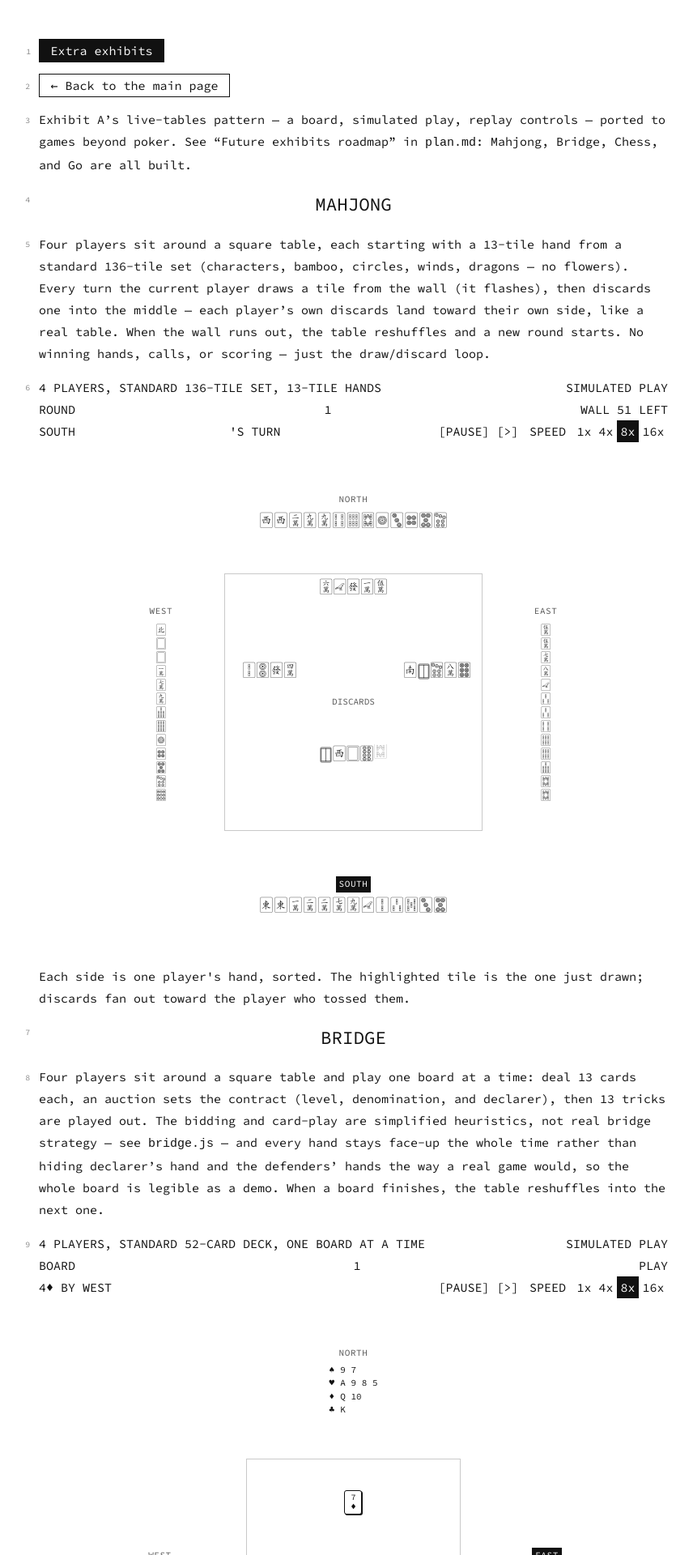
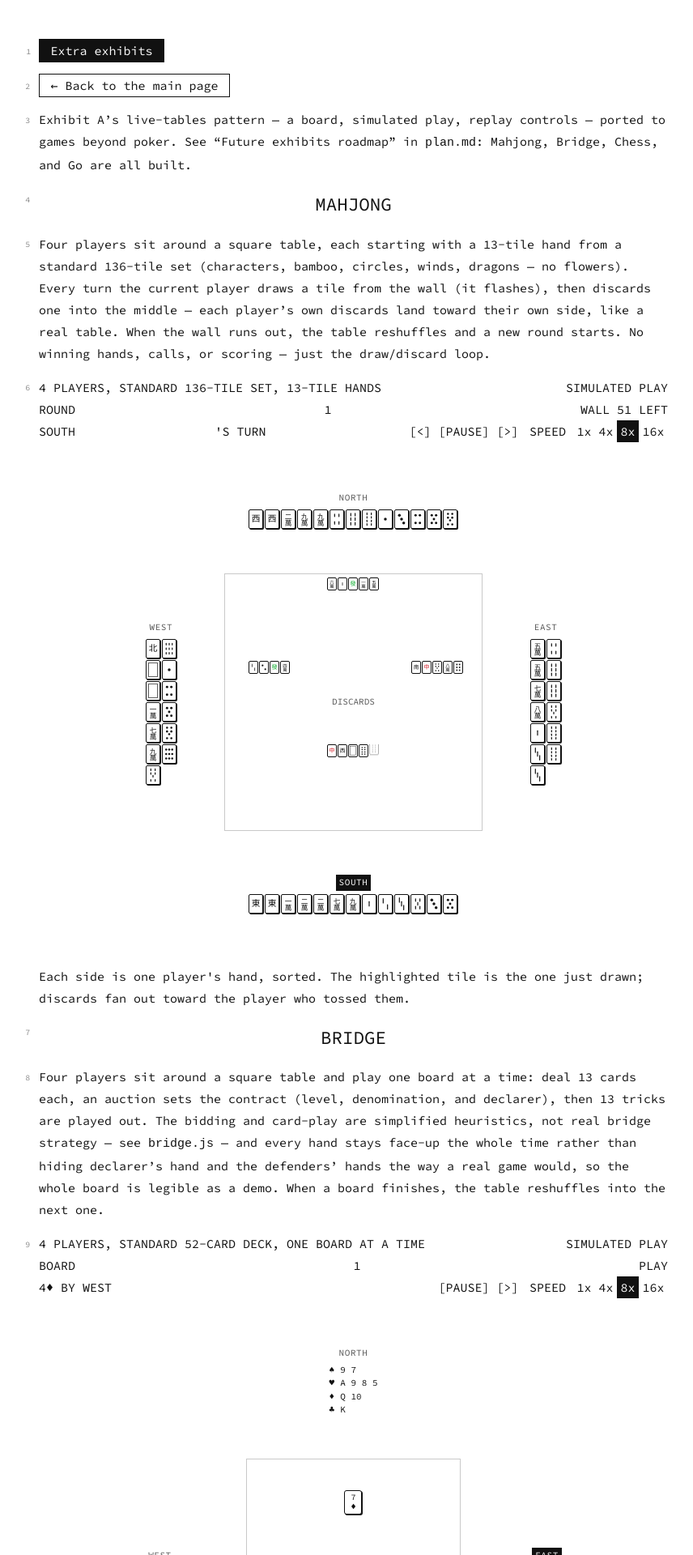
Before and after one commit to MrPoloGit/jekyll-teletype, a Jekyll site: the page built from extra-exhibit.md, in a window 1280 px wide. Shown: the top 1920 px of the page at 81% size, without its empty margins (223-1079 px from the left). Built offline with Jekyll 4.4.1, drawn with Linux system fonts in a browser that asks for light colours; part of the change alters nothing that is shown.

Commit message:
Changes to mahjong tiles to not be ascii, added previous step to extra exhibits

```diff
--- a/assets/css/extra-exhibits.css
+++ b/assets/css/extra-exhibits.css
@@ -38,25 +38,34 @@
 .extra-mahjong .mj-side.n .mj-hand, .extra-mahjong .mj-side.s .mj-hand {
   flex-direction: row; flex-wrap: wrap; justify-content: center; max-width: 100%;
 }
-.extra-mahjong .mj-side.e .mj-hand, .extra-mahjong .mj-side.w .mj-hand { flex-direction: column; align-items: center; }
-.extra-mahjong .tile { font-size: 20px; line-height: 1; }
-.extra-mahjong .mj-side.e .tile, .extra-mahjong .mj-side.w .tile { font-size: 15px; }
-/* The red dragon is a hand-drawn SVG, not a font glyph (see mahjong.js) —
-   sized/aligned in em so it tracks the other tiles' font-size. A font-metric
-   measurement (PIL against Apple Symbols.ttf) turned out unreliable as a
-   source of truth here, so this is tuned by eye against screenshots of the
-   real glyphs on the actual page instead. The real tiles' boxes sit flush
-   against their neighbors with no extra gap of their own, so this one
-   relies on .mj-hand's flex `gap` too instead of adding its own margin.
-   IMPORTANT: width:height here must stay at the SVG's own viewBox ratio
-   (24:32 = 0.75). Mismatching them doesn't stretch the art (SVG's default
-   preserveAspectRatio scales it uniformly) — it letterboxes, leaving blank
-   space inside the box on whichever axis isn't the binding constraint. The
-   last few rounds of "too much space on the sides" were this, not the
-   inner-shape padding in mahjong.js. */
-.extra-mahjong .tile.rd svg { display: inline-block; width: .75em; height: 1em; vertical-align: -.3em; }
-.extra-mahjong .tile.new { animation: extra-mahjong-deal .15s steps(3); }
-.extra-mahjong .tile.toss { animation: extra-mahjong-deal .15s steps(3); }
+/* Same tile size/shape as the N/S rows (below) — east/west used to render
+   noticeably smaller, which read as two different tile designs depending
+   on which side of the table they were on. Wrapping into columns (instead
+   of one tall single column, or shrinking the tiles) is what keeps 14 of
+   them inside the side's share of the table without needing a second,
+   smaller tile size: height caps each column at ~7 tiles tall, then a new
+   column starts beside it. */
+.extra-mahjong .mj-side.e .mj-hand, .extra-mahjong .mj-side.w .mj-hand {
+  flex-direction: column; flex-wrap: wrap; align-content: center; justify-content: flex-start; max-height: 190px;
+}
+/* Every tile is a small bordered box containing a hand-built SVG icon (see
+   mahjong.js's pinIcon/souIcon/manIcon/windIcon/dragonIcon) — the same
+   `.cd`-style box the poker/bridge exhibits use for cards, now with a real
+   per-suit design (pin = dots, sou = bamboo bars, man = a big numeral)
+   instead of a Unicode glyph, so there's no font/emoji-presentation risk
+   left to tune for any of the 34 tile kinds (that was the entire red
+   dragon saga: see plan.md) — dragon/suit colors are plain SVG fills, not
+   a font dependency of any kind. One size for every hand regardless of
+   which side of the table it's on — see the column-wrap rule above for how
+   east/west fit the same size tiles. */
+.extra-mahjong .mj-tile {
+  display: inline-flex; align-items: center; justify-content: center;
+  width: 18px; height: 24px; border: 1px solid var(--ink); border-radius: 2px;
+  background: var(--paper); box-shadow: 1px 1px 0 var(--ink);
+}
+.extra-mahjong .mj-tile svg { width: 100%; height: 100%; display: block; }
+.extra-mahjong .mj-tile.new { animation: extra-mahjong-deal .15s steps(3); }
+.extra-mahjong .mj-tile.toss { animation: extra-mahjong-deal .15s steps(3); }
 @keyframes extra-mahjong-deal { from { transform: translateY(-4px); opacity: 0; } }
 
 .extra-mahjong .mj-mid {
@@ -67,8 +76,12 @@
 }
 .extra-mahjong .mj-dis {
   display: flex; flex-wrap: wrap; align-content: flex-start; justify-content: center;
-  gap: 1px; font-size: 13px; min-width: 0; min-height: 0; overflow: hidden;
+  gap: 1px; min-width: 0; min-height: 0; overflow: hidden;
 }
+/* Smaller still: a discard pile can hold far more tiles than any one hand
+   (up to ~17 per seat across a round), in a quarter of the already-small
+   center area. */
+.extra-mahjong .mj-dis .mj-tile { width: 12px; height: 16px; box-shadow: none; }
 .extra-mahjong .mj-dis.n { grid-area: dn; }
 .extra-mahjong .mj-dis.s { grid-area: ds; }
 .extra-mahjong .mj-dis.e { grid-area: de; }
@@ -77,15 +90,16 @@
 
 @media (max-width: 680px) {
   .extra-mahjong .mj-fig { max-width: 420px; }
-  .extra-mahjong .tile { font-size: 15px; }
-  .extra-mahjong .mj-side.e .tile, .extra-mahjong .mj-side.w .tile { font-size: 12px; }
-  .extra-mahjong .mj-dis { font-size: 10px; }
+  .extra-mahjong .mj-tile { width: 16px; height: 21px; }
+  .extra-mahjong .mj-side.e .mj-hand, .extra-mahjong .mj-side.w .mj-hand { max-height: 160px; }
+  .extra-mahjong .mj-dis .mj-tile { width: 10px; height: 13px; }
 }
-@media (prefers-reduced-motion: reduce) { .extra-mahjong .tile.new, .extra-mahjong .tile.toss { animation: none; } }
+@media (prefers-reduced-motion: reduce) { .extra-mahjong .mj-tile.new, .extra-mahjong .mj-tile.toss { animation: none; } }
 @media (forced-colors: active) {
   .extra-mahjong button.t[aria-pressed="true"], .extra-mahjong .mj-side.turn .mj-lbl, .extra-mahjong .mj-side.win .mj-lbl {
     forced-color-adjust: none; background: Highlight; color: HighlightText;
   }
+  .extra-mahjong .mj-tile svg * { forced-color-adjust: none; fill: CanvasText; stroke: CanvasText; }
 }
 
 /* ---- Bridge: four hands around a square table, same grid pattern as .extra-mahjong
--- a/assets/js/exhibits/mahjong.js
+++ b/assets/js/exhibits/mahjong.js
@@ -18,34 +18,111 @@
 // Markup it expects (see extra-exhibit.md): a <section id="mj"> containing
 // #mj-table (figure) with four #mj-side-{n,e,s,w} (each wrapping a .mj-lbl
 // and #mj-h-{n,e,s,w}) and four #mj-d-{n,e,s,w} discard piles, #mj-turn,
-// #mj-wall, #mj-round, #mj-play, #mj-next, and [data-speed] buttons.
+// #mj-wall, #mj-round, #mj-play, #mj-back, #mj-next, and [data-speed] buttons.
 (() => {
   "use strict";
 
-  // Unicode's Mahjong Tiles block happens to lay out exactly the 34 tile
-  // kinds this needs (no flowers/seasons) as 34 consecutive code points:
-  // U+1F000-1F003 winds (E S W N), U+1F004-1F006 dragons (red/green/white),
-  // U+1F007-1F00F characters 1-9, U+1F010-1F018 bamboo 1-9, U+1F019-1F021
-  // circles 1-9 — so the glyph for tile type t is just code point 0x1F000+t.
-  // The red dragon (U+1F004) is the one tile in this block Unicode marks
-  // Emoji_Presentation=Yes by default, so most fonts draw it as a colorful
-  // image while its 33 neighbors stay plain monochrome glyphs from the same
-  // symbol font — two attempts at a text substitute (a CJK "中", then a
-  // U+FE0E text-presentation request on the same code point) both still
-  // came out looking wrong in practice. Fixed for real by not depending on
-  // any font for this one tile at all: a small hand-drawn inline SVG below,
-  // styled like the other glyphs' tile-with-a-mark look (outline + a simple
-  // center stroke standing in for 中, the character on a real red dragon
-  // tile) and colored with currentColor/var(--paper) so it inverts correctly
-  // in a ::: screen ::: block exactly like the rest of the theme's icons.
+  // Tiles are drawn as small bordered boxes containing a hand-built SVG
+  // icon — the suits get real pip-style designs (pin = dots, sou = bamboo
+  // sticks, man = a big numeral), not just a text abbreviation — rather
+  // than any Unicode glyph block. The Mahjong Tiles block (U+1F000-1F021)
+  // was tried first; its red dragon character defaults to emoji
+  // presentation in most fonts while its 33 neighbors don't, and multiple
+  // font-based/SVG-icon fixes for just that one tile each took several
+  // rounds to get right (see plan.md). Rather than keep patching a single
+  // glyph, every tile here now avoids Unicode symbol blocks entirely —
+  // circles/bars are plain SVG shapes, numerals are plain digits set with
+  // an SVG <text> (which inherits the page's own monospace font, same as
+  // any other text here, so still zero font-coverage risk).
   const N_TYPES = 34;
-  const GLYPH = Array.from({ length: N_TYPES }, (_, t) => String.fromCodePoint(0x1f000 + t));
-  const RED_DRAGON = 4;
-  const RED_DRAGON_ICON = '<svg viewBox="0 0 24 32" aria-hidden="true" focusable="false">' +
-    '<rect x="1.5" y="1.5" width="21" height="29" rx="2" fill="var(--paper)" stroke="currentColor" stroke-width=".95"/>' +
-    '<rect x="3" y="3.5" width="18" height="25" fill="none" stroke="currentColor" stroke-width=".95"/>' +
-    '<line x1="12" y1="3" x2="12" y2="29" stroke="currentColor" stroke-width=".95"/>' +
-    '</svg>';
+  // Still used as each tile's accessible name (aria-label) even though the
+  // visible content is now an icon, not text.
+  const LABELS = [
+    "East wind", "South wind", "West wind", "North wind",
+    "Red dragon", "Green dragon", "White dragon",
+    ...Array.from({ length: 9 }, (_, i) => (i + 1) + " characters"),
+    ...Array.from({ length: 9 }, (_, i) => (i + 1) + " bamboo"),
+    ...Array.from({ length: 9 }, (_, i) => (i + 1) + " circles"),
+  ];
+
+  // Dice/card-style pip layouts (fractional x,y within the tile), shared by
+  // both suits that show "N marks" (pin's dots, sou's sticks) — not the
+  // exact traditional arrangement for every number, but a systematic,
+  // recognizable "this many" layout, same spirit as the simplified rule set
+  // elsewhere in this file.
+  const PIPS = {
+    1: [[.5, .5]],
+    2: [[.3, .3], [.7, .7]],
+    3: [[.3, .25], [.5, .5], [.7, .75]],
+    4: [[.3, .25], [.7, .25], [.3, .75], [.7, .75]],
+    5: [[.3, .25], [.7, .25], [.5, .5], [.3, .75], [.7, .75]],
+    6: [[.3, .2], [.7, .2], [.3, .5], [.7, .5], [.3, .8], [.7, .8]],
+    7: [[.3, .15], [.7, .15], [.3, .4], [.7, .4], [.5, .58], [.3, .85], [.7, .85]],
+    8: [[.3, .15], [.7, .15], [.3, .38], [.7, .38], [.3, .62], [.7, .62], [.3, .85], [.7, .85]],
+    9: [[.22, .2], [.5, .2], [.78, .2], [.22, .5], [.5, .5], [.78, .5], [.22, .8], [.5, .8], [.78, .8]],
+  };
+  const TILE_W = 24, TILE_H = 32; // SVG viewBox units for every tile icon below
+  const svgOpen = `viewBox="0 0 ${TILE_W} ${TILE_H}" aria-hidden="true" focusable="false"`;
+
+  // Pin (circles): N filled dots.
+  function pinIcon(n) {
+    const r = n <= 3 ? 2.6 : n <= 6 ? 2.2 : 1.9;
+    const dots = PIPS[n].map(([fx, fy]) =>
+      `<circle cx="${(2 + fx * (TILE_W - 4)).toFixed(1)}" cy="${(2 + fy * (TILE_H - 4)).toFixed(1)}" r="${r}" fill="currentColor"/>`
+    ).join("");
+    return `<svg ${svgOpen}>${dots}</svg>`;
+  }
+  // Sou (bamboo): N short vertical bars, same layout as pin's dots.
+  function souIcon(n) {
+    // Thinner and noticeably longer than a pin dot (so the two suits read
+    // as "sticks" vs "circles" at a glance, not just "big dot vs small
+    // dot") — capped per tier so denser layouts (7-9, stacked closer
+    // together) don't let adjacent bars touch or merge.
+    const w = 1.8, h = n <= 3 ? 10 : n <= 6 ? 6.5 : 4.8;
+    const bars = PIPS[n].map(([fx, fy]) => {
+      const cx = 2 + fx * (TILE_W - 4), cy = 2 + fy * (TILE_H - 4);
+      return `<rect x="${(cx - w / 2).toFixed(1)}" y="${(cy - h / 2).toFixed(1)}" width="${w}" height="${h}" rx="1" fill="currentColor"/>`;
+    }).join("");
+    return `<svg ${svgOpen}>${bars}</svg>`;
+  }
+  // Man (characters): the real pair printed on a physical tile — a big
+  // Chinese numeral over 萬 ("ten thousand", what gives the suit its
+  // Western name "characters"/"wan"). Earlier version stood in with an
+  // Arabic numeral + "WAN" to avoid any CJK text; now that every tile is
+  // its own self-contained SVG (not a glyph expected to match 33 neighbors
+  // from one shared font, which is what made the Mahjong Tiles block's
+  // inconsistent coverage a problem in the first place), a CJK fallback
+  // font for just this text is no longer a mismatch risk — there's nothing
+  // adjacent it needs to match anymore. CJK Unified Ideographs is also a
+  // universally-covered block (every OS ships a CJK font), nothing like
+  // the sparse symbol block the red dragon saga was about.
+  const CN_NUM = ["一", "二", "三", "四", "五", "六", "七", "八", "九"];
+  function manIcon(n) {
+    return `<svg ${svgOpen}>` +
+      `<text x="${TILE_W / 2}" y="13" text-anchor="middle" dominant-baseline="middle" font-size="13" fill="currentColor">${CN_NUM[n - 1]}</text>` +
+      `<text x="${TILE_W / 2}" y="25" text-anchor="middle" dominant-baseline="middle" font-size="13" fill="currentColor">萬</text>` +
+      `</svg>`;
+  }
+  function windIcon(char) {
+    return `<svg ${svgOpen}><text x="${TILE_W / 2}" y="${TILE_H / 2 + 1}" text-anchor="middle" dominant-baseline="middle" font-size="16" fill="currentColor">${char}</text></svg>`;
+  }
+  // Dragons: the real characters (中/發), in their traditional red/green
+  // ink, same reasoning as manIcon above. White stays blank — real white
+  // dragon tiles usually are too, often with just a plain frame.
+  function dragonIcon(t) {
+    if (t === 6) return `<svg ${svgOpen}><rect x="4" y="3" width="${TILE_W - 8}" height="${TILE_H - 6}" fill="none" stroke="var(--ink)" stroke-width="1"/></svg>`;
+    const char = t === 4 ? "中" : "發";
+    const color = t === 4 ? "var(--red)" : "var(--green)";
+    return `<svg ${svgOpen}><text x="${TILE_W / 2}" y="${TILE_H / 2 + 1}" text-anchor="middle" dominant-baseline="middle" font-size="17" fill="${color}">${char}</text></svg>`;
+  }
+  function tileIcon(t) {
+    if (t <= 3) return windIcon("東南西北"[t]);
+    if (t <= 6) return dragonIcon(t);
+    if (t <= 15) return manIcon(t - 6);
+    if (t <= 24) return souIcon(t - 15);
+    return pinIcon(t - 24);
+  }
+
   const SIDES = ["n", "e", "s", "w"];
   const SIDE_NAME = { n: "NORTH", e: "EAST", s: "SOUTH", w: "WEST" };
 
@@ -151,13 +228,22 @@
   // empties the wall, the round ends as an exhaustive draw. Either ending
   // reshuffles for the next round before this function returns, so the
   // very next turn's events already belong to the new round.
+  //
+  // Every event carries a full snapshot of all 4 hands and all 4 discard
+  // piles (not just the delta for the acting seat) — this is what lets
+  // show() below render ANY event correctly regardless of which direction
+  // playback is moving, so stepping backward through history (the "Back"
+  // button) is just re-rendering a stored snapshot, the same way
+  // chess.js/go.js already replay their own fixed move lists in either
+  // direction.
   function turnEvents() {
     const seat = turn, tile = wall.pop();
     hands[seat].push(tile);
     hands[seat].sort(cmp);
-    const drawn = { type: "draw", seat, tile, hand: hands[seat].slice(), wall: wall.length, round: roundNo };
+    const snap = () => ({ hands: hands.map(h => h.slice()), discards: discards.map(d => d.slice()) });
+    const drawn = { type: "draw", seat, tile, wall: wall.length, round: roundNo, ...snap() };
     if (isWinningHand(hands[seat])) {
-      const won = { type: "win", seat, hand: hands[seat].slice(), wall: wall.length, round: roundNo };
+      const won = { type: "win", seat, wall: wall.length, round: roundNo, ...snap() };
       resetRound();
       return [drawn, won];
     }
@@ -165,10 +251,10 @@
     const out = hands[seat][idx];
     hands[seat].splice(idx, 1);
     discards[seat].push(out);
-    const discarded = { type: "discard", seat, tile: out, hand: hands[seat].slice(), wall: wall.length, round: roundNo };
+    const discarded = { type: "discard", seat, tile: out, wall: wall.length, round: roundNo, ...snap() };
     turn = (turn + 1) % 4;
     if (wall.length === 0) {
-      const over = { type: "wallout", round: roundNo };
+      const over = { type: "wallout", round: roundNo, ...snap() };
       resetRound();
       return [drawn, discarded, over];
     }
@@ -181,10 +267,7 @@
 
   const sideEls = {}, handEls = {}, disEls = {};
   for (const s of SIDES) { sideEls[s] = $("mj-side-" + s); handEls[s] = $("mj-h-" + s); disEls[s] = $("mj-d-" + s); }
-  const tileHTML = (t, cls) => {
-    const classes = t === RED_DRAGON ? "tile rd" : "tile";
-    return `<span class="${classes}${cls ? " " + cls : ""}">${t === RED_DRAGON ? RED_DRAGON_ICON : GLYPH[t]}</span>`;
-  };
+  const tileHTML = (t, cls) => `<span class="mj-tile${cls ? " " + cls : ""}" aria-label="${LABELS[t]}">${tileIcon(t)}</span>`;
 
   function renderHand(side, hand, newTile) {
     let used = false;
@@ -203,38 +286,31 @@
     SIDES.forEach(s => sideEls[s].classList.remove("turn", "win"));
   }
 
-  // A round-ending event (win/wallout) already reshuffled the data for the
-  // NEXT round by the time it's shown, so the fresh deal is only painted
-  // once the following "draw" event arrives — see its `fresh` flag below.
+  // Renders an event purely from its own stored snapshot (every event's
+  // `hands`/`discards` — see turnEvents() above), never from the live
+  // `hands`/`discards` globals — so this works identically whether it's
+  // the newest event just generated or an older one being re-shown after
+  // stepping backward in history.
   function show(e) {
+    SIDES.forEach((s, i) => {
+      const newTile = e.type === "draw" && i === e.seat ? e.tile : undefined;
+      renderHand(s, e.hands[i], newTile);
+    });
+    SIDES.forEach((s, i) => { disEls[s].innerHTML = e.discards[i].map(t => tileHTML(t)).join(""); });
+    if (e.type === "discard" && disEls[SIDES[e.seat]].lastElementChild) {
+      disEls[SIDES[e.seat]].lastElementChild.classList.add("toss");
+    }
+    clearHighlights();
     if (e.type === "win") {
-      clearHighlights();
-      renderHand(SIDES[e.seat], e.hand);
       sideEls[SIDES[e.seat]].classList.add("win");
       $("mj-turn").textContent = SIDE_NAME[SIDES[e.seat]] + " WINS!";
-      $("mj-wall").textContent = e.wall;
-      $("mj-round").textContent = e.round;
-      return;
+    } else if (e.type === "wallout") {
+      $("mj-turn").textContent = "WALL EMPTY — ROUND OVER";
+    } else {
+      sideEls[SIDES[e.seat]].classList.add("turn");
+      $("mj-turn").textContent = SIDE_NAME[SIDES[e.seat]];
     }
-    if (e.type === "wallout") {
-      clearHighlights();
-      $("mj-turn").textContent = "WALL EMPTY — ROUND OVER";
-      $("mj-wall").textContent = 0;
-      $("mj-round").textContent = e.round;
-      return;
-    }
-    if (e.fresh) { renderAllHands(); renderAllDiscards(); }
-    const side = SIDES[e.seat];
-    if (e.type === "draw") {
-      renderHand(side, e.hand, e.tile);
-    } else {
-      renderHand(side, e.hand);
-      disEls[side].insertAdjacentHTML("beforeend", tileHTML(e.tile, "toss"));
-    }
-    clearHighlights();
-    sideEls[side].classList.add("turn");
-    $("mj-turn").textContent = SIDE_NAME[side];
-    $("mj-wall").textContent = e.wall;
+    $("mj-wall").textContent = e.type === "wallout" ? 0 : e.wall;
     $("mj-round").textContent = e.round;
   }
 
@@ -242,22 +318,39 @@
   const BASE = { 1: 900, 4: 320, 8: 160, 16: 70 }; // ms an event sits on screen
   const WAIT_MULT = { draw: 0.55, discard: 1, win: 3, wallout: 2.2 };
   const reduce = window.matchMedia("(prefers-reduced-motion: reduce)").matches;
-  let speed = 8, paused = reduce, inView = true, timer = 0, queue = [], qi = 0, prevWasEnd = false;
+  let speed = 8, paused = reduce, inView = true, timer = 0, queue = [], qi = 0;
 
   const running = () => !paused && inView && !document.hidden;
 
   function next() {
     if (qi >= queue.length) { queue = turnEvents(); qi = 0; }
-    const e = queue[qi++];
-    if (prevWasEnd && e.type === "draw") e.fresh = true;
-    prevWasEnd = e.type === "win" || e.type === "wallout";
-    return e;
+    return queue[qi++];
   }
+
+  // Every shown event is kept here so "Back" can re-display an earlier one
+  // without un-doing any game state (the wall/hands/discards globals only
+  // ever move forward — see turnEvents()). advance() replays from history
+  // first if it's behind the frontier (so Back then Play resumes through
+  // what already happened instead of generating something new), and only
+  // calls next() once it's caught back up. Capped so a long-running page
+  // doesn't grow this forever.
+  let history = [], historyIndex = -1;
+  function advance() {
+    if (historyIndex < history.length - 1) {
+      historyIndex++;
+    } else {
+      history.push(next());
+      if (history.length > 1000) { history.shift(); historyIndex--; }
+      historyIndex = history.length - 1;
+    }
+    return history[historyIndex];
+  }
+
   const waitAfter = e => BASE[speed] * WAIT_MULT[e.type];
   function tick() {
     timer = 0;
     if (!running()) return;
-    const e = next();
+    const e = advance();
     show(e);
     timer = setTimeout(tick, waitAfter(e));
   }
@@ -269,10 +362,17 @@
     playBtn.setAttribute("aria-label", paused ? "Play" : "Pause");
   }
   playBtn.addEventListener("click", () => { paused = !paused; syncPlay(); kick(); });
+  $("mj-back").addEventListener("click", () => {
+    if (historyIndex <= 0) return; // nothing earlier recorded yet
+    paused = true; syncPlay();
+    clearTimeout(timer); timer = 0;
+    historyIndex--;
+    show(history[historyIndex]);
+  });
   $("mj-next").addEventListener("click", () => {
     paused = true; syncPlay();
     clearTimeout(timer); timer = 0;
-    show(next());
+    show(advance());
   });
   const speedBtns = document.querySelectorAll("#mj [data-speed]");
   speedBtns.forEach(b => b.addEventListener("click", () => {
--- a/extra-exhibit.md
+++ b/extra-exhibit.md
@@ -38,7 +38,7 @@ scoring — just the draw/discard loop.
 <div class="row">ROUND <span id="mj-round">1</span><span>WALL <span id="mj-wall">70</span> LEFT</span></div>
 
 <div class="row"><span id="mj-turn">NORTH</span>'S TURN<span>
-<button class="t" id="mj-play" aria-label="Pause">[PAUSE]</button><button class="t" id="mj-next" aria-label="Next turn">[&gt;]</button>
+<button class="t" id="mj-back" aria-label="Previous turn">[&lt;]</button><button class="t" id="mj-play" aria-label="Pause">[PAUSE]</button><button class="t" id="mj-next" aria-label="Next turn">[&gt;]</button>
 SPEED
 <button class="t" data-speed="1" aria-pressed="false">1x</button><button class="t" data-speed="4" aria-pressed="false">4x</button><button class="t" data-speed="8" aria-pressed="true">8x</button><button class="t" data-speed="16" aria-pressed="false">16x</button>
 </span></div>
```
